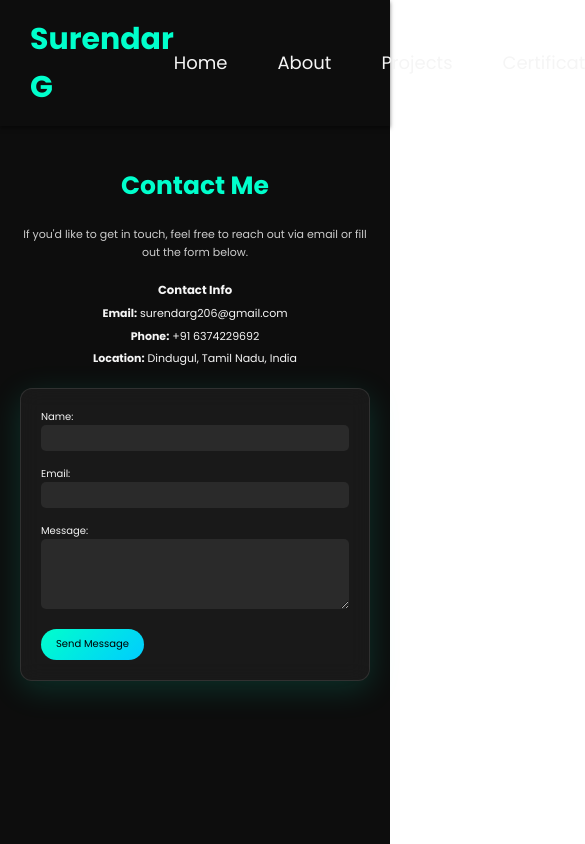
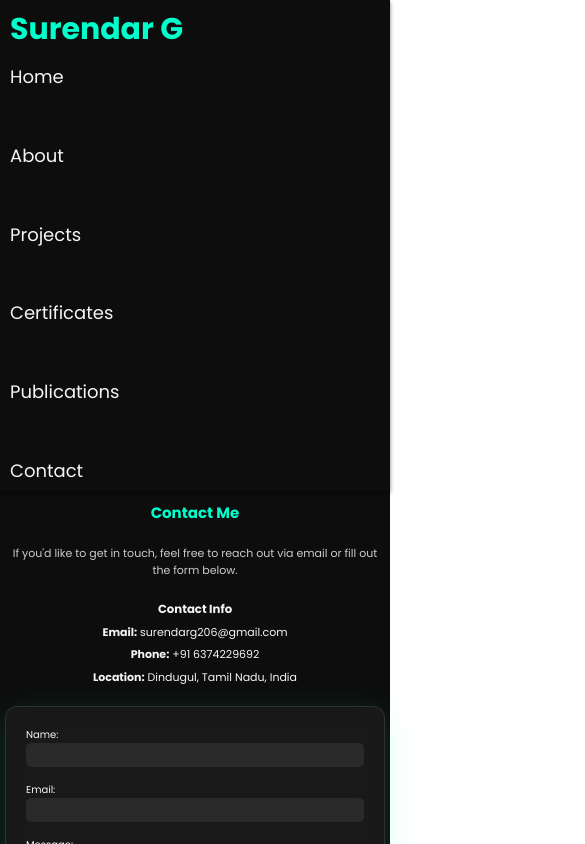
Before and after one commit to surendarg2003/Surendar_Portfolio, a React (Create React App) app: page /contact in a window 390 px wide. Shown: the top 844 px of the page, 585 px wide, since content can reach past the window. Built offline with nearby package versions, Linux system fonts and the light colour scheme.

Commit message:
Make mobile and tablet responsive

```diff
--- a/src/components/Navbar.css
+++ b/src/components/Navbar.css
@@ -10,6 +10,51 @@
   z-index: 1000;
   backdrop-filter: saturate(180%) blur(20px);
   box-shadow: 0 2px 4px rgba(0, 0, 0, 0.5);
+}
+
+/* Responsive Navbar for tablets and mobiles */
+@media (max-width: 768px) {
+  .navbar {
+    flex-direction: column;
+    align-items: flex-start;
+    padding: 1rem 1.5rem;
+  }
+
+  .nav-links {
+    flex-direction: column;
+    gap: 1.5rem;
+    width: 100%;
+  }
+
+  .nav-links li {
+    display: block;
+    width: 100%;
+  }
+
+  .nav-links a {
+    font-size: 1.5rem;
+    display: block;
+    width: 100%;
+  }
+
+  .logo {
+    font-size: 2.5rem;
+    margin-bottom: 1rem;
+  }
+}
+
+@media (max-width: 480px) {
+  .navbar {
+    padding: 0.5rem 1rem;
+  }
+
+  .nav-links a {
+    font-size: 1.2rem;
+  }
+
+  .logo {
+    font-size: 2rem;
+  }
 }
 
 .logo {
--- a/src/pages/About.css
+++ b/src/pages/About.css
@@ -32,8 +32,6 @@
   border: none;
 }
 
-
-
 .edu-item {
   margin-bottom: 0.5rem;
 }
@@ -59,3 +57,50 @@
 .skills ul li svg {
   color: #00ffcc;
 }
+
+/* Responsive styles for About page */
+@media (max-width: 768px) {
+  .about-section {
+    padding: 2rem 1rem;
+  }
+
+  .main-heading {
+    font-size: 2rem;
+    margin-bottom: 5rem;
+  }
+
+  .education,
+  .skills,
+  .interests,
+  .extra-curricular {
+    max-width: 100%;
+    padding: 1rem;
+  }
+
+  .edu-item h4 {
+    font-size: 1.1rem;
+  }
+
+  .skills ul li {
+    font-size: 0.9rem;
+  }
+}
+
+@media (max-width: 480px) {
+  .about-section {
+    padding: 1rem 0.5rem;
+  }
+
+  .main-heading {
+    font-size: 1.5rem;
+    margin-bottom: 3rem;
+  }
+
+  .edu-item h4 {
+    font-size: 1rem;
+  }
+
+  .skills ul li {
+    font-size: 0.8rem;
+  }
+}
--- a/src/pages/Certificates.css
+++ b/src/pages/Certificates.css
@@ -38,3 +38,36 @@
   transform: translateY(-8px);
   box-shadow: 0 12px 36px rgba(0, 255, 204, 0.3);
 }
+
+/* Responsive styles for Certificates page */
+@media (max-width: 768px) {
+  .certificates-section {
+    padding: 2rem 1rem;
+  }
+
+  .certificates-section h2 {
+    font-size: 2rem;
+  }
+
+  .certificates-grid {
+    gap: 1rem;
+  }
+
+  .certificate-card {
+    padding: 1rem;
+  }
+}
+
+@media (max-width: 480px) {
+  .certificates-section {
+    padding: 1rem 0.5rem;
+  }
+
+  .certificates-section h2 {
+    font-size: 1.5rem;
+  }
+
+  .certificate-card {
+    padding: 0.75rem;
+  }
+}
--- a/src/pages/Contact.css
+++ b/src/pages/Contact.css
@@ -74,3 +74,38 @@
   margin-bottom: 1rem;
   color: #00ffcc;
 }
+
+/* Responsive styles for Contact page */
+@media (max-width: 768px) {
+  .contact-section {
+    padding: 2rem 1rem;
+  }
+
+  .centered-title {
+    font-size: 2rem;
+  }
+
+  .contact-info {
+    max-width: 100%;
+  }
+
+  .contact-form input,
+  .contact-form textarea {
+    font-size: 0.9rem;
+  }
+}
+
+@media (max-width: 480px) {
+  .contact-section {
+    padding: 1rem 0.5rem;
+  }
+
+  .centered-title {
+    font-size: 1.5rem;
+  }
+
+  .contact-form input,
+  .contact-form textarea {
+    font-size: 0.8rem;
+  }
+}
--- a/src/pages/Projects.css
+++ b/src/pages/Projects.css
@@ -1,96 +1,33 @@
-.projects-section {
-  padding: 4rem 2rem 2rem 2rem;
-  background-color: #0d0d0d;
-  color: #f5f5f5;
-  min-height: 100vh;
-  display: flex;
-  flex-direction: column;
-  justify-content: flex-start;
+/* Responsive styles for Projects page */
+@media (max-width: 768px) {
+  .projects-container {
+    padding: 1rem;
   }
 
-.main-heading {
-  font-size: 2.5rem;
-  text-align: center;
+  .project-card {
+    width: 100%;
     margin-bottom: 1.5rem;
   }
 
-.projects-grid {
-  display: grid;
-  grid-template-columns: repeat(auto-fit, minmax(300px, 1fr));
-  gap: 2rem;
-  max-width: 1200px;
-  margin: auto;
-}
-
-.project-card {
-  background: rgba(255, 255, 255, 0.05);
-  backdrop-filter: blur(10px);
-  border: 1px solid rgba(255, 255, 250, 0.1);
-  border-radius: 12px;
-  padding: 2rem;
-  box-shadow: 0 8px 32px rgba(0, 255, 204, 0.15);
-  transition: transform 0.3s ease;
-}
-
-.project-card:hover {
-  transform: translateY(-8px);
-  box-shadow: 0 12px 36px rgba(0, 255, 204, 0.3);
-}
-
-.project-card h3 {
-  margin-bottom: 1rem;
+  .project-title {
     font-size: 1.5rem;
   }
 
-.project-card p {
-  font-size: 0.95rem;
-  color: #ccc;
-  margin-bottom: 1.5rem;
+  .project-description {
+    font-size: 1rem;
+  }
 }
 
-.technologies {
-  margin: 1rem 0;
-  display: flex;
-  flex-wrap: wrap;
-  gap: 0.5rem;
+@media (max-width: 480px) {
+  .projects-container {
+    padding: 0.5rem;
   }
 
-.tech-tag {
-  background-color: #2a2a2a;
-  padding: 0.3rem 0.7rem;
-  border-radius: 5px;
-  font-size: 0.8rem;
+  .project-title {
+    font-size: 1.2rem;
   }
 
-.project-card a {
-  display: block;
-  margin-top: 1rem;
-  padding: 0.75rem 1.5rem;
-  background: linear-gradient(135deg, #00ffcc, #00ccff);
-  color: #000;
-  border: none;
-  border-radius: 30px;
-  font-size: 1rem;
-  cursor: pointer;
-  transition: background 0.3s ease;
+  .project-description {
+    font-size: 0.9rem;
   }
-
-.project-card a:hover {
-  background: linear-gradient(135deg, #00ffff, #00eaff);
 }
-
-/* Add this if you want to ensure dark mode works */
-.glowing-card {
-  background: rgba(255, 255, 255, 0.05);
-  backdrop-filter: blur(10px);
-  border: 1px solid rgba(255, 255, 250, 0.1);
-  border-radius: 12px;
-  padding: 2rem;
-  box-shadow: 0 8px 32px rgba(0, 255, 204, 0.15);
-  transition: transform 0.3s ease;
-}
-
-.glowing-card:hover {
-  transform: translateY(-8px);
-  box-shadow: 0 12px 36px rgba(0, 255, 204, 0.3);
-}
```
Also changed, not shown: src/App.css (+13 -0 lines), 1 other file (tests, documents, lock files or other folders). Lines whose indentation alone changed are shown as unchanged.
